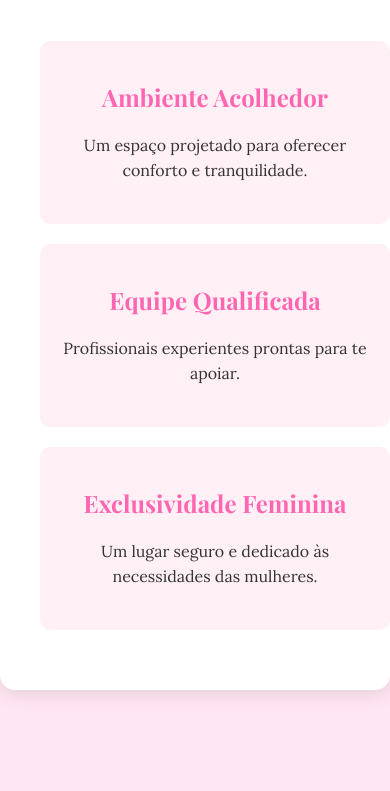
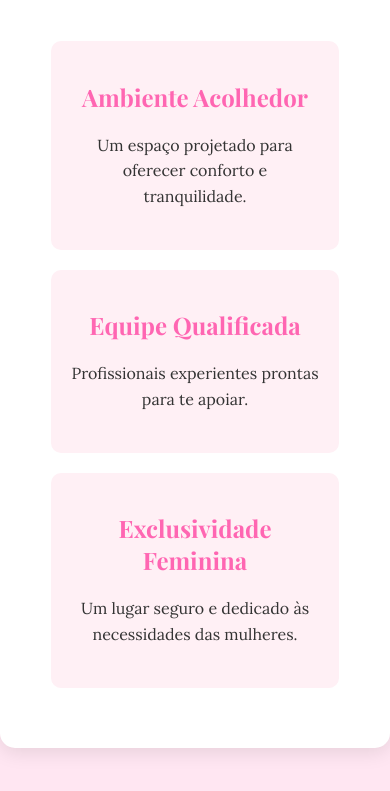
Before and after one commit to henrique-toja/Teste-Casa-Rosa, a plain HTML site: page index.html in a window 390 px wide. Shown: the part 1600-2391 px from the top of the page. Before the commit the page ends 2340 px from the top, so only its background shows below. Drawn offline with nearby package versions, Linux system fonts and the light colour scheme.

Commit message:
Update index.html

```diff
--- a/index.html
+++ b/index.html
@@ -17,8 +17,8 @@
     <meta name="twitter:card" content="summary_large_image">
     <meta name="twitter:title" content="Casa Rosa - Retiro e Residencial Feminino">
     <meta name="twitter:description" content="Um espaço acolhedor para o bem-estar e tranquilidade feminina.">
-    <meta name="twitter:image" content="https://raw.githubusercontent.com/henrique-toja/Teste-Casa-Rosa/main/assets/imagem.png"
-    <link href="https://fonts.googleapis.com/css2?family=Playfair+Display:wght@400;700&family=Lora:wght@400;700&display=swap" rel="stylesheet">
+    <meta name="twitter:image" content="https://raw.githubusercontent.com/henrique-toja/Teste-Casa-Rosa/main/assets/imagem.png">
+
     <style>
         body {
             font-family: 'Lora', serif;
@@ -71,7 +71,10 @@
         }
         .features {
             display: flex;
-            justify-content: space-around;
+            justify-content: center;
+            align-items: center;
+            text-align: center;
+            flex-wrap: wrap;
             margin-top: 40px;
         }
         .feature {
@@ -79,6 +82,8 @@
             padding: 20px;
             background: #fff0f5;
             border-radius: 10px;
+            margin: auto;
+            text-align: center;
         }
         .feature h2 {
             font-family: 'Playfair Display', serif;
@@ -93,7 +98,7 @@
                 flex-direction: column;
             }
             .feature {
-                width: 100%;
+                width: 80%;
                 margin-bottom: 20px;
             }
         }
@@ -116,9 +121,9 @@
             Entre em contato e tenha um atendimento com mulheres que te entendem e sabem o quão difícil são algumas coisas.
             Estamos prontas para te receber com carinho e cuidado. 🥰
         </p>
- <a href="https://wa.me/555197879151" class="cta-button" target="_blank">Entre em contato - WhatsApp</a>
-    <div>
-    <img src="assets/imagem.png" alt="Imagem do Retiro Feminino" style="margin-top: 40px;">
+        <a href="https://wa.me/555197879151" class="cta-button" target="_blank">Entre em contato - WhatsApp</a>
+        <div>
+            <img src="assets/imagem.png" alt="Imagem do Retiro Feminino" style="margin-top: 40px;">
         </div>
         <div class="features">
             <div class="feature">
@@ -134,6 +139,6 @@
                 <p>Um lugar seguro e dedicado às necessidades das mulheres.</p>
             </div>
         </div>
-
+    </div>
 </body>
-  </html>
+</html>
```
